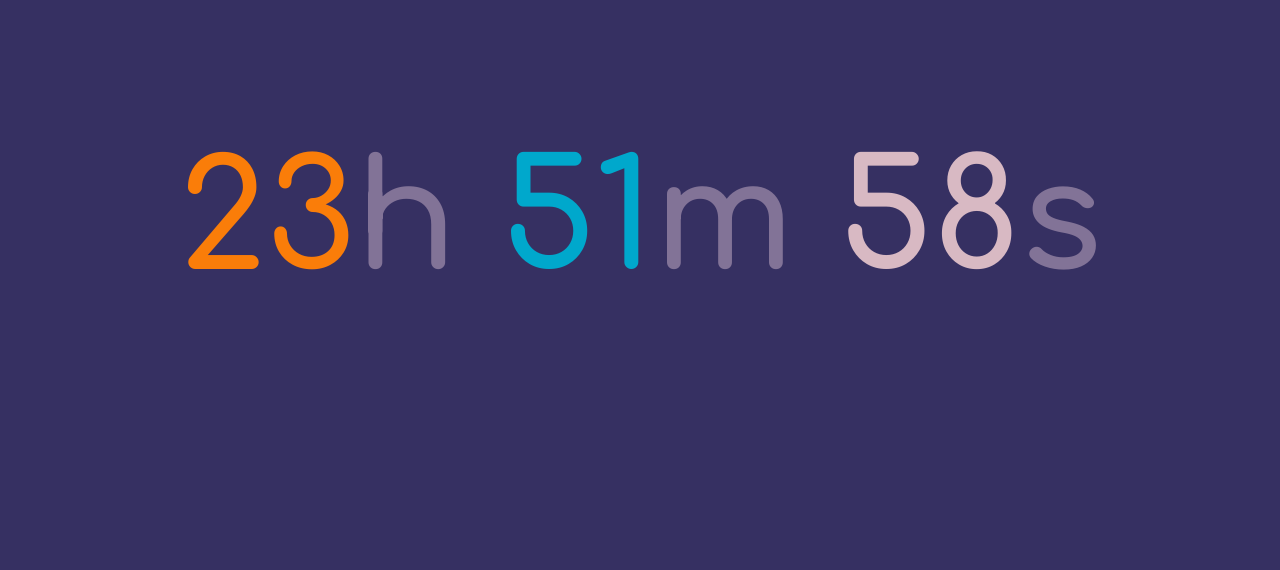
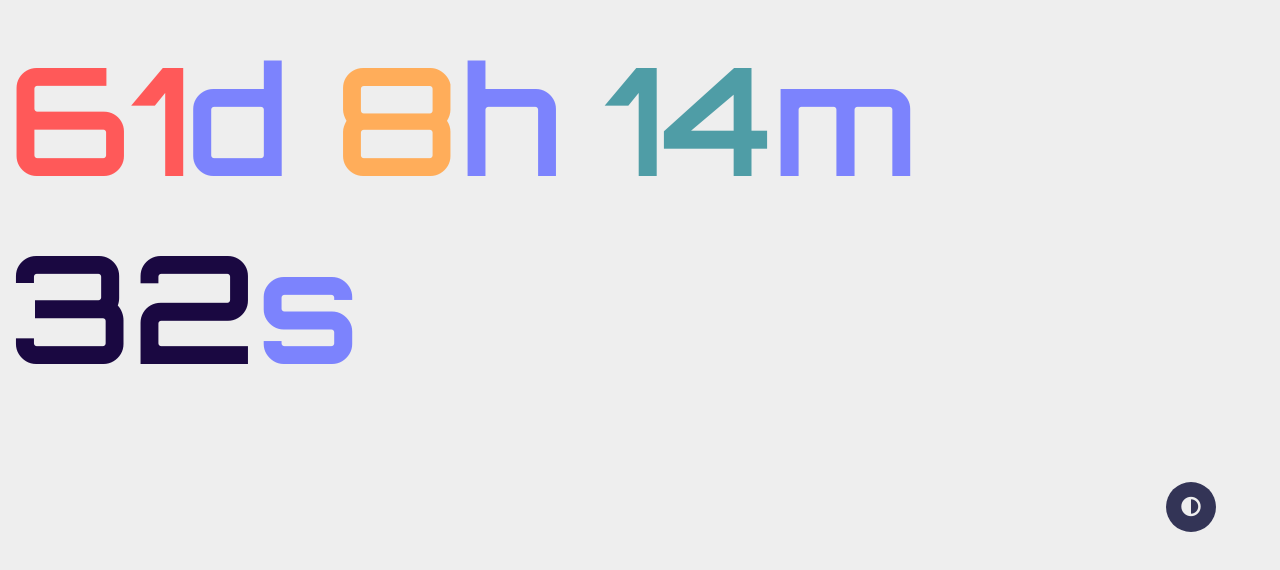
Before and after one commit to tolgazorlu/countdown-timer, a plain HTML site: page index.html in a window 1280 px wide. Shown: the part 188-758 px from the top of the page. Drawn offline with Linux system fonts and the light colour scheme.

Commit message:
dark mode added and colors changed

```diff
--- a/index.html
+++ b/index.html
@@ -10,7 +10,11 @@
 
     <link rel="preconnect" href="https://fonts.googleapis.com">
     <link rel="preconnect" href="https://fonts.gstatic.com" crossorigin>
-    <link href="https://fonts.googleapis.com/css2?family=Comfortaa:wght@600&display=swap" rel="stylesheet">
+    <link href="https://fonts.googleapis.com/css2?family=Orbitron:wght@600&display=swap" rel="stylesheet">
+
+    <!-- ICONS -->
+
+    <link rel="stylesheet" href="https://use.fontawesome.com/releases/v5.0.1/css/all.css">
 
     <!-- CSS -->
 
@@ -21,9 +25,12 @@
     <script src="index.js"></script>
 
 </head>
-<body>
+<body class="light-mode">
     <div class="container">
-        <p id="countdown_text"><span id="hours" class="hours"></span>h <span id="minutes" class="minutes"></span>m <span id="seconds" class="seconds"></span>s</p>
+        <p id="countdown_text"><span id="days" class="days"></span>d <span id="hours" class="hours"></span>h <span id="minutes" class="minutes"></span>m <span id="seconds" class="seconds"></span>s</p>
+    </div>
+    <div>
+        <button onclick="darkMode()" class="dark-mode-button"><i class="fas fa-adjust"></i></button>
     </div>
 </body>
 </html>
--- a/index.js
+++ b/index.js
@@ -1,5 +1,5 @@
 
-var countDownDate = new Date("Jan 5, 2024 15:37:25").getTime();
+var countDownDate = new Date("May 1, 2022 23:59:59").getTime();
 
 var x = setInterval(
     function(){
@@ -8,10 +8,12 @@ var x = setInterval(
 
         var distance = countDownDate - now;
 
+        var days = Math.floor((distance / (1000 * 60 * 60 * 24)));
         var hours = Math.floor((distance % (1000 * 60 * 60 * 24)) / (1000 * 60 * 60));
         var minutes = Math.floor((distance % (1000 * 60 * 60)) / (1000 * 60));
         var seconds = Math.floor((distance % (1000 * 60)) / 1000);
 
+        document.getElementById("days").innerHTML = days;
         document.getElementById("hours").innerHTML = hours;
         document.getElementById("minutes").innerHTML = minutes;
         document.getElementById("seconds").innerHTML = seconds;
@@ -22,3 +24,8 @@ var x = setInterval(
         }
     }, 1000
 );
+
+function darkMode() {
+    const body = document.body;
+    body.classList.toggle("dark-mode");
+}
--- a/style.css
+++ b/style.css
@@ -1,7 +1,29 @@
+:root {
+    --lightBg: #EEEEEE;
+    --darkBg: #333456;
+    --days: #FF5959;
+    --hours: #FFAD5A;
+    --minutes: #4F9DA6;
+    --seconds: #1A0841;
+    --countdown-text: #7C83FD;
+}
+
+.light-mode {
+    --background-color: var(--lightBg);
+    --darkModeButton-bgcolor: var(--darkBg);
+    --color: var(--lightBg);
+}
+
+.dark-mode {
+    --background-color: var(--darkBg);
+    --darkModeButton-bgcolor: var(--lightBg);
+    --color: var(--darkBg);
+}
+
 html, body {
-    background-color: #363062;
-    font-family: 'Comfortaa', cursive;
-    height: 100%;
+    background-color: var(--background-color);
+    font-family: 'Orbitron', sans-serif;
+    height: 99%;
 }
 
 .container {
@@ -12,18 +34,36 @@ html, body {
 }
 
 #countdown_text {
-    color: #827397;
+    color: #7C83FD;
     font-size: 150px;
 }
 
+.days{
+    color: #FF5959;
+}
+
 .hours{
-    color: #FA7D09;
+    color: #FFAD5A;
 }
 
 .minutes{
-    color: #00A8CC;
+    color: #4F9DA6;
 }
 
 .seconds{
-    color: #D8B9C3;
+    color: #1A0841;
 }
+
+.dark-mode-button {
+    position: fixed;
+    right: 5%;
+    bottom: 10%;
+    width: 50px;
+    height: 50px;
+    border-radius: 50px;
+    border: none;
+    background-color: var(--darkModeButton-bgcolor);
+    color: var(--color);
+    font-weight: bold;
+    font-size: 20px;
+  }
```
Also changed, not shown: countdown-timer-dark.png (added), countdown-timer-light.png (added), countdown-timer.png (deleted), 1 other file.
